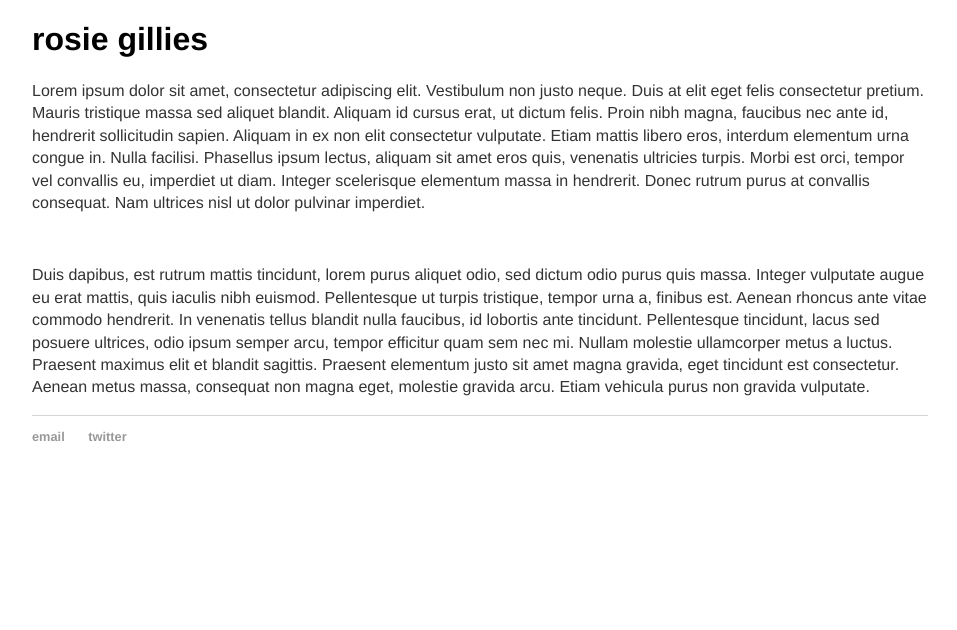
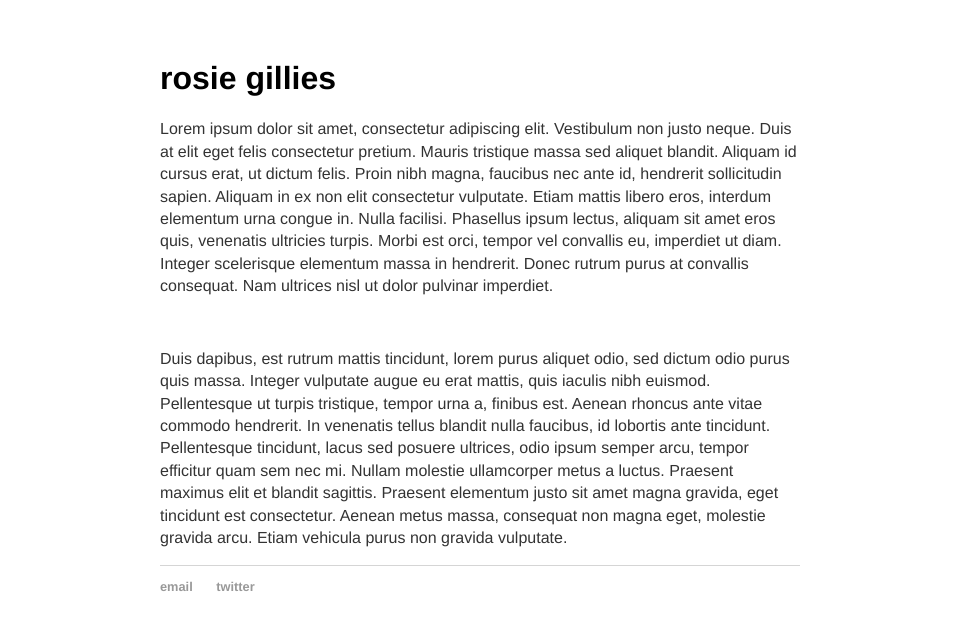
Before and after one commit to rosiebusia/rosiebusia.github.io, a Jekyll site: the page built from index.html, in a window 1280 px wide. Shown: the top 630 px of the page, without its empty margins (160-1117 px from the left). Built offline with Jekyll 4.4.1, drawn with Linux system fonts in a browser that asks for light colours.

Commit message:
Update main.css

```diff
--- a/css/main.css
+++ b/css/main.css
@@ -1,6 +1,6 @@
 body {
-    margin: 10px auto;
-    width: 70%;
+    margin: 60px auto;
+    width: 50%;
 }
 nav ul, footer ul {
     font-family:'Helvetica';
```
